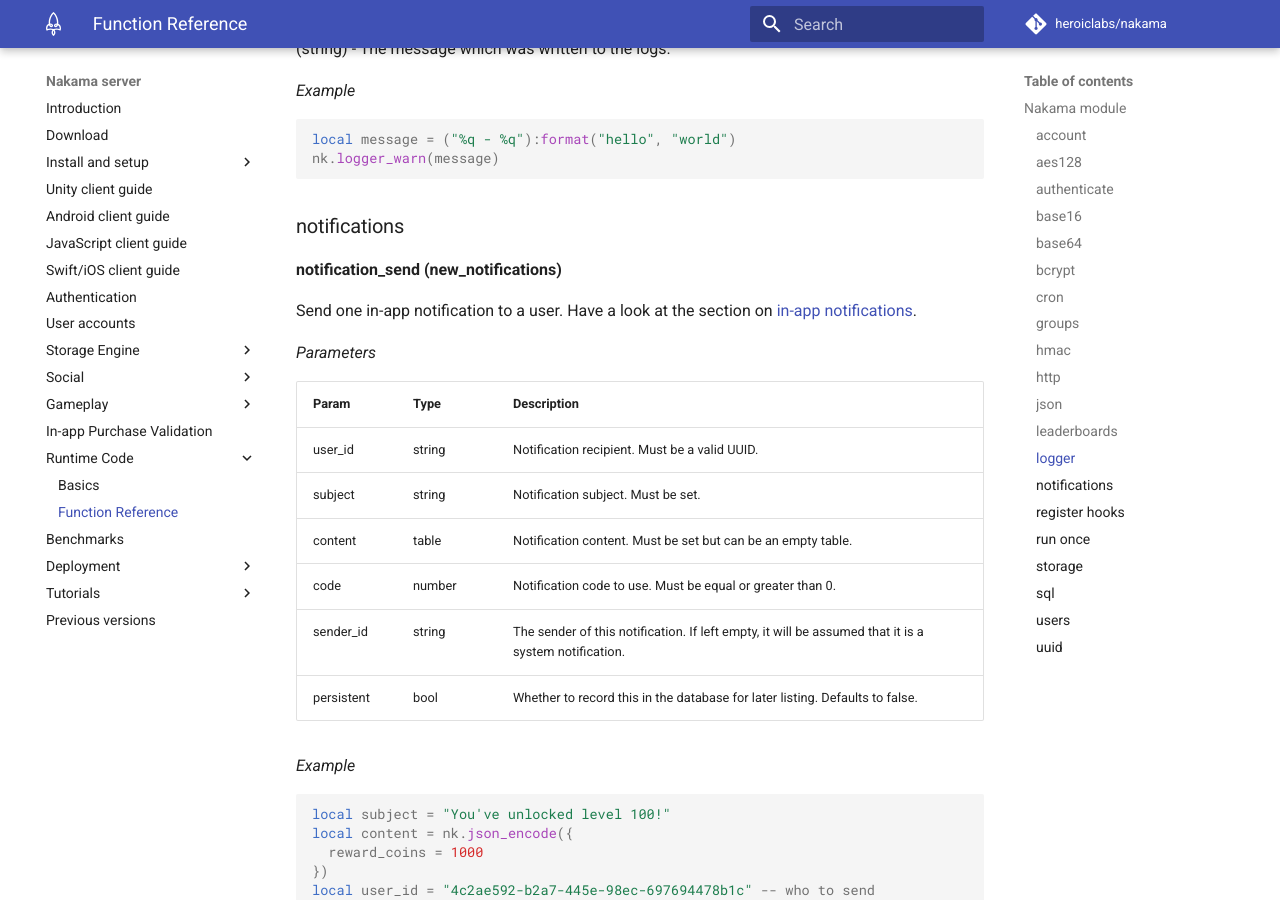
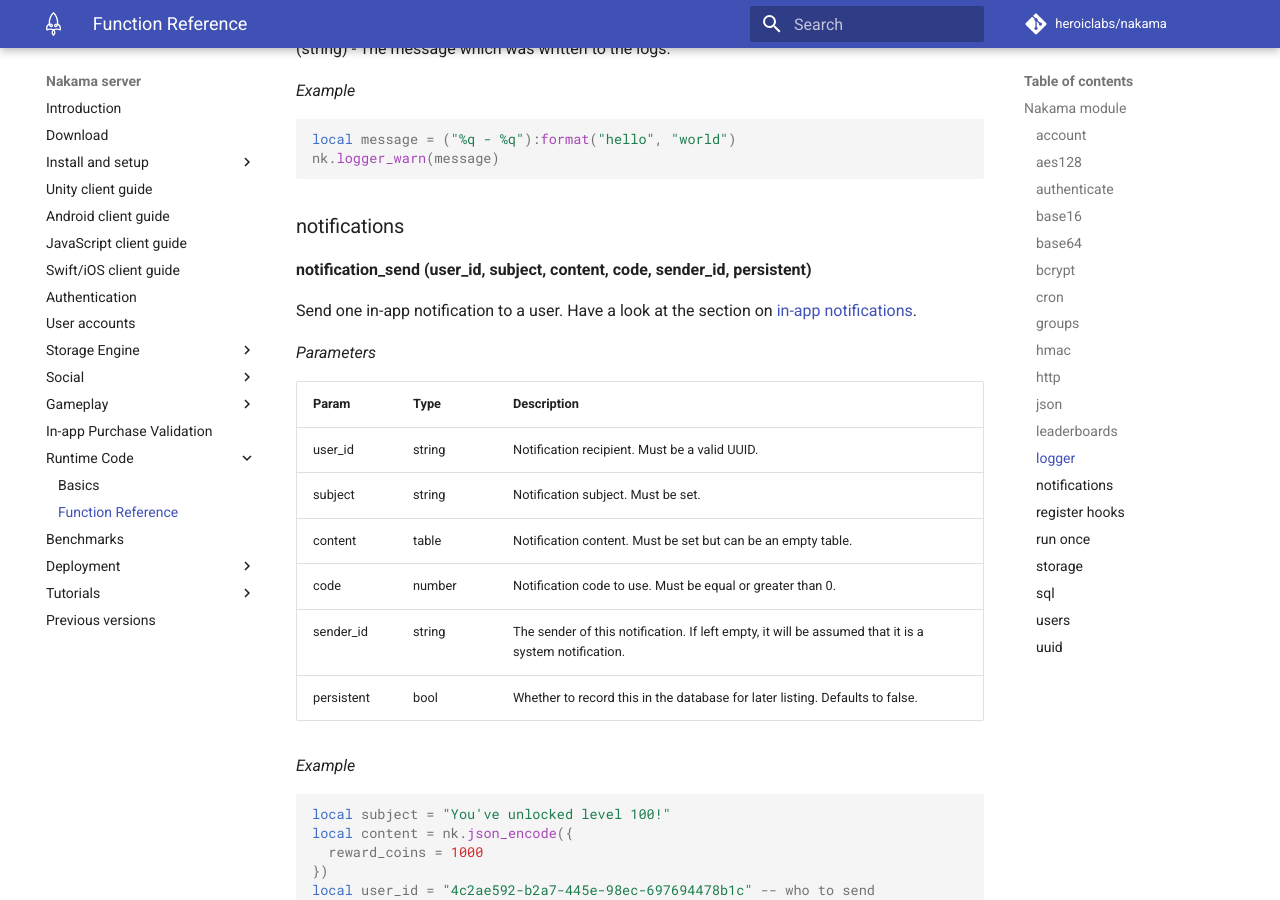
Before and after one commit to heroiclabs/nakama-docs, an MkDocs documentation site: the page built from docs/runtime-code-function-reference.md, in a window 1280 px wide and 900 px high, scrolled down 23466 px. Built offline with MkDocs 1.6.1 and Material for MkDocs 9.7.7, drawn with Linux system fonts in a browser that asks for light colours; comment, search, counter and statistics services are not loaded; old or Windows-style settings are respelled for this version of MkDocs.

Commit message:
fix notification_send

```diff
--- a/docs/runtime-code-function-reference.md
+++ b/docs/runtime-code-function-reference.md
@@ -983,7 +983,7 @@ nk.logger_warn(message)
 
 ### notifications
 
-__notification_send (new_notifications)__
+__notification_send (user_id, subject, content, code, sender_id, persistent)__
 
 Send one in-app notification to a user. Have a look at the section on [in-app notifications](social-in-app-notifications.md).
 
```
